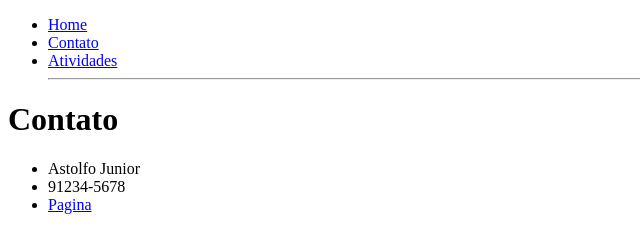
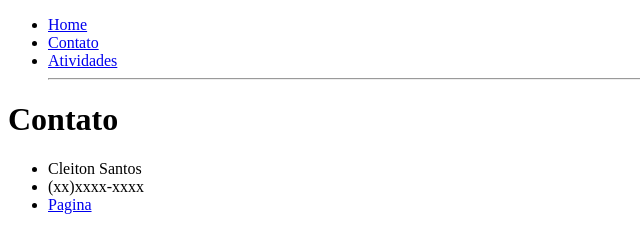
Before and after one commit to cleitomarinho25/Atividade-1---PW1, a plain HTML site: page contato.html in a window 1280 px wide. Shown: the full height of the page, 0-640 px from the left. Drawn offline with Linux system fonts and the light colour scheme.

Commit message:
contato atualizado

```diff
--- a/contato.html
+++ b/contato.html
@@ -16,8 +16,8 @@
     </ul>
     <h1>Contato</h1>
     <ul>
-        <li >Astolfo Junior</li>
-        <li>91234-5678</li>
+        <li >Cleiton Santos</li>
+        <li>(xx)xxxx-xxxx</li>
         <li><a href="https://github.com/">Pagina</a></li>
     </ul>
 </body>
```
